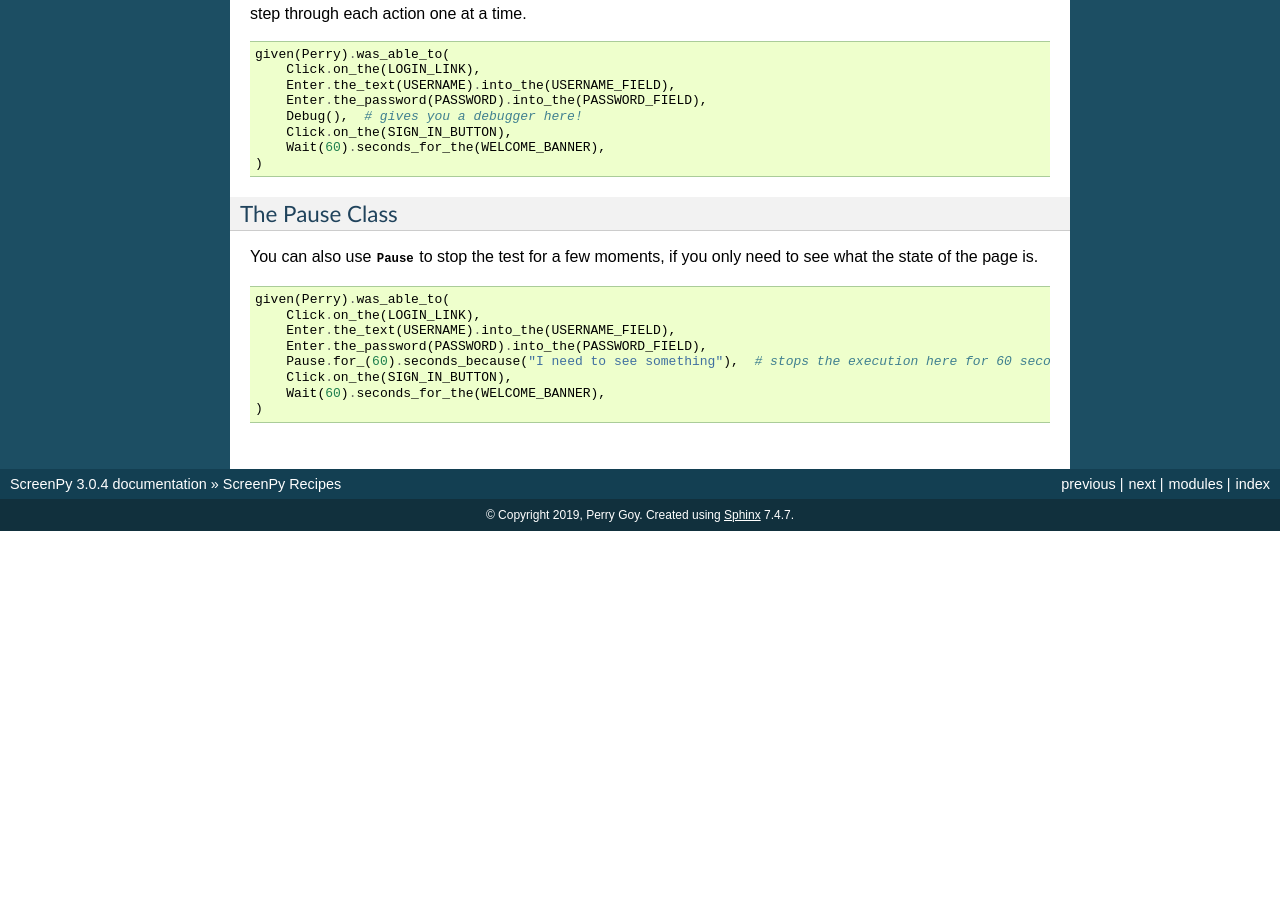
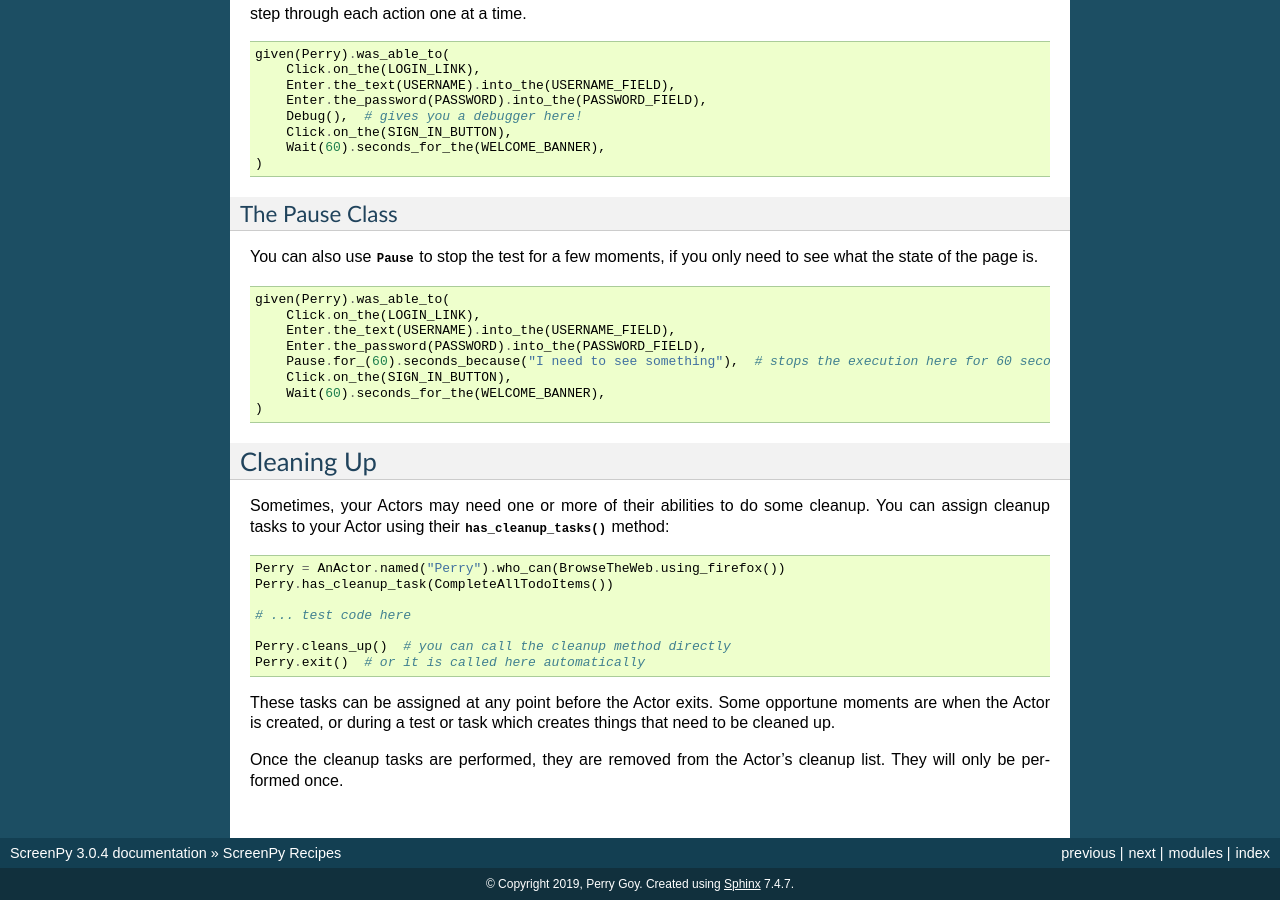
Before and after one commit to ScreenPyHQ/screenpy, a Sphinx documentation site: the page built from docs/cookbook.rst, in a window 1280 px wide and 900 px high, scrolled down 1520 px. Built offline with Sphinx 7.4.7, drawn with Linux system fonts in a browser that asks for light colours; before the commit the page ends 2051 px from its top, so only the background shows below that.

Commit message:
#41: add support for cleanup tasks. (#43)
* #41: add support for cleanup tasks.

* 41: add docs about cleanup.

Co-authored-by: Perry Goy <perry@Perrys-MacBook-Pro.local>

```diff
--- a/docs/cookbook.rst
+++ b/docs/cookbook.rst
@@ -135,3 +135,38 @@ what the state of the page is.
         Click.on_the(SIGN_IN_BUTTON),
         Wait(60).seconds_for_the(WELCOME_BANNER),
     )
+
+
+Cleaning Up
+-----------
+
+Sometimes,
+your Actors may need
+one or more of their abilities
+to do some cleanup.
+You can assign cleanup tasks
+to your Actor
+using their :meth:`~screenpy.actor.Actor.has_cleanup_tasks` method::
+
+    Perry = AnActor.named("Perry").who_can(BrowseTheWeb.using_firefox())
+    Perry.has_cleanup_task(CompleteAllTodoItems())
+
+    # ... test code here
+
+    Perry.cleans_up()  # you can call the cleanup method directly
+    Perry.exit()  # or it is called here automatically
+
+These tasks can be assigned
+at any point
+before the Actor exits.
+Some opportune moments are
+when the Actor is created,
+or during a test
+or task
+which creates things
+that need to be cleaned up.
+
+Once the cleanup tasks are performed,
+they are removed
+from the Actor's cleanup list.
+They will only be performed once.
--- a/docs/topics/actors.rst
+++ b/docs/topics/actors.rst
@@ -14,6 +14,12 @@ actors represent the users of your application.
 Screenplay Pattern places the focus
 on what your users want to do,
 so actors are the drivers of your test cases.
+
+In ScreenPy specifically,
+Actors are custodians for their abilities.
+They hold on to instantiated abilities,
+use them to perform actions,
+and clean up when they're done.
 
 Using Actors
 ------------
```
Also changed, not shown: 2 other files.
